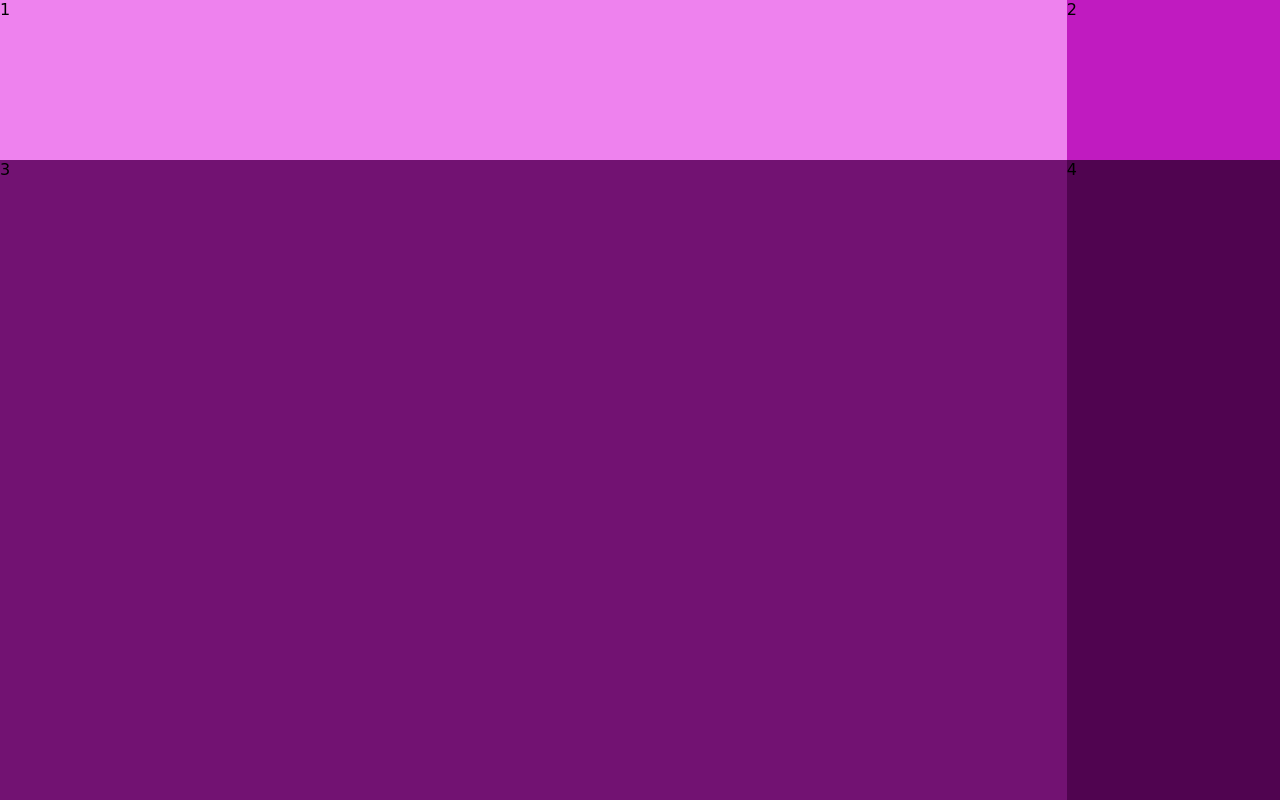
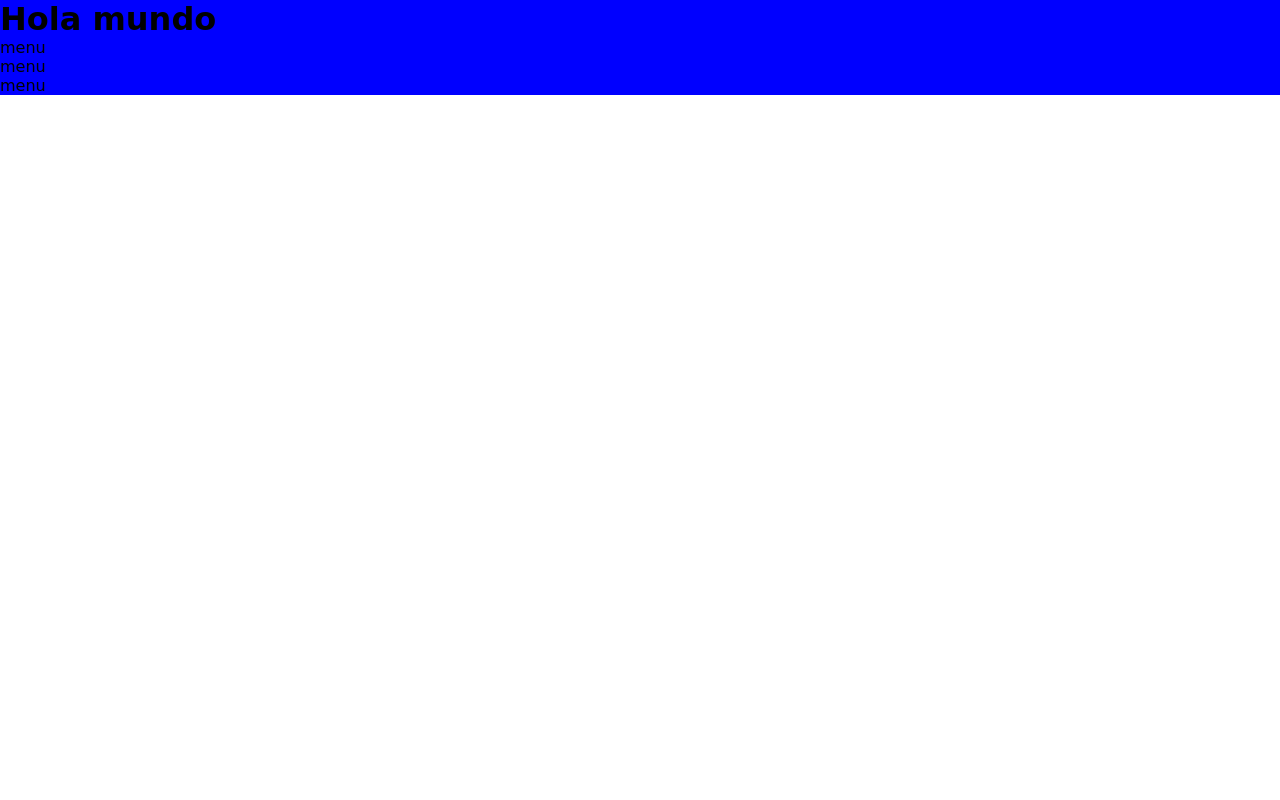
Before and after one commit to faustou/clase-github, a plain HTML site: page index.html in a window 1280 px wide. Drawn offline with Linux system fonts and the light colour scheme.

Commit message:
cambios en el index

```diff
--- a/index.html
+++ b/index.html
@@ -8,12 +8,15 @@
     <title>Clase 06</title>
 </head>
 <body>
-    <!-- ejemplo grid -->
-    <div class="padre">
-        <div class="hijoUno" > 1 </div>
-        <div class="hijoDos" > 2 </div>
-        <div class="hijoTres" > 3 </div>
-        <div class="hijoCuatro" > 4 </div>
-    </div>
+    <header>
+        <h1> Hola mundo </h1>
+        <nav>
+            <ul>
+                <li>menu</li>
+                <li>menu</li>
+                <li>menu</li>
+            </ul>
+        </nav>
+    </header>
 </body>
 </html>
```
